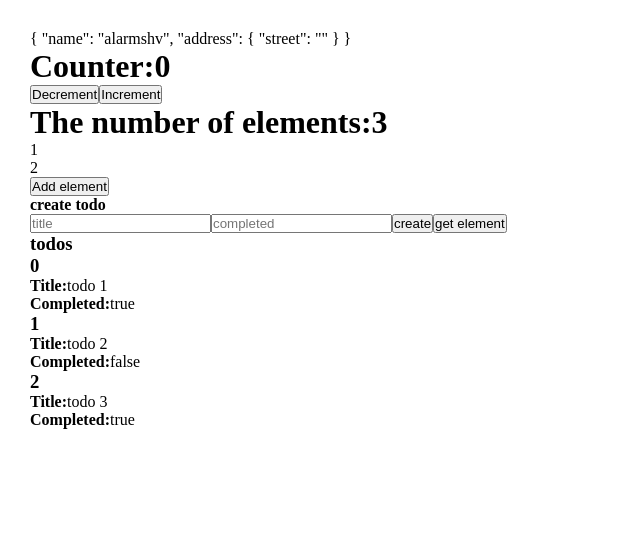
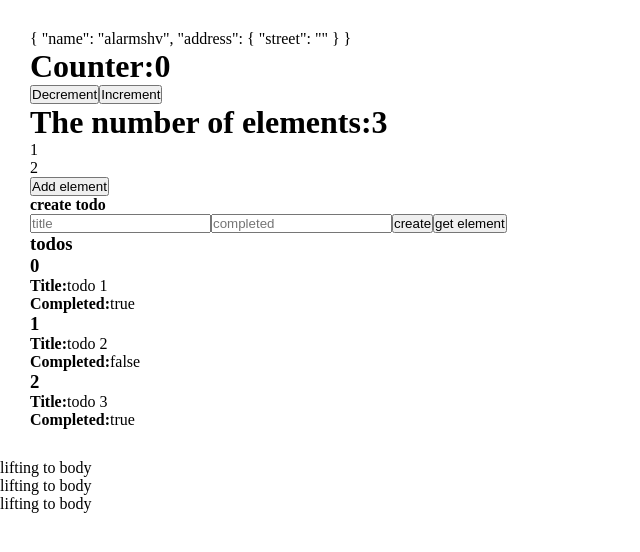
Before and after one commit to alarmshv150/vue-examples, a Vue app: page / in a window 1280 px wide. Shown: the top 552 px of the page, without its empty margins (0-640 px from the left). Built offline with nearby package versions, Linux system fonts and the light colour scheme.

Commit message:
teleport

```diff
--- a/src/components/Todo.vue
+++ b/src/components/Todo.vue
@@ -3,6 +3,9 @@
     <h3>{{ todo.id }}</h3>
     <div><strong>Title:</strong>{{ todo.title }}</div>
     <div><strong>Completed:</strong>{{ todo.completed }}</div>
+    <teleport to="body">
+      <div>lifting to body</div>
+    </teleport>
   </div>
 </template>
 
```
Also changed, not shown: src/App.vue (line endings or trailing spaces).
